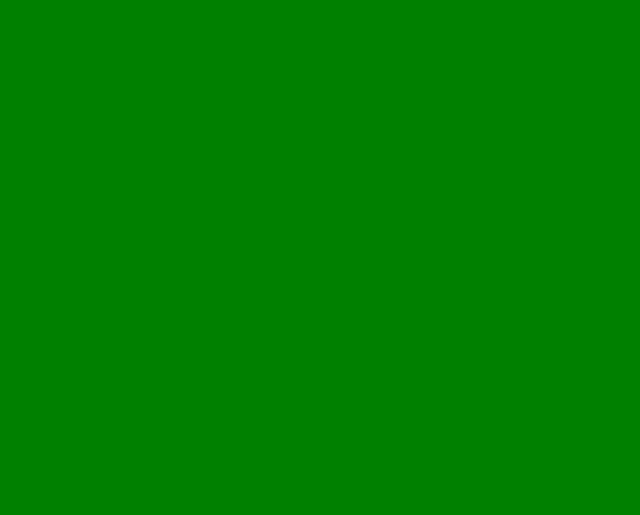
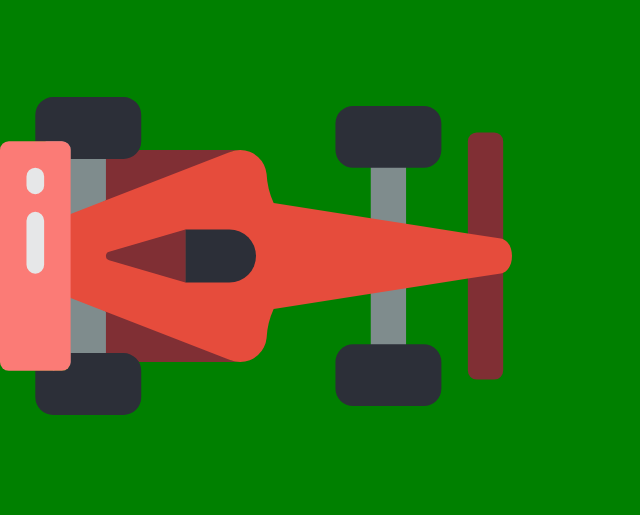
Before and after one commit to jiannicariaga/driving-game, a website: page index.html in a window 1280 px wide. Shown: the whole page, without its empty margins (0-640 px from the left). Drawn offline with Linux system fonts and the light colour scheme.

Commit message:
Added an image tag to the HTML and set it to a vehicle image. #1

```diff
--- a/index.html
+++ b/index.html
@@ -10,6 +10,6 @@
   <link rel="stylesheet" href="css/styles.css">
 </head>
 <body>
-
+  <img src="images/f1.svg" alt="Car">
 </body>
 </html>
```
